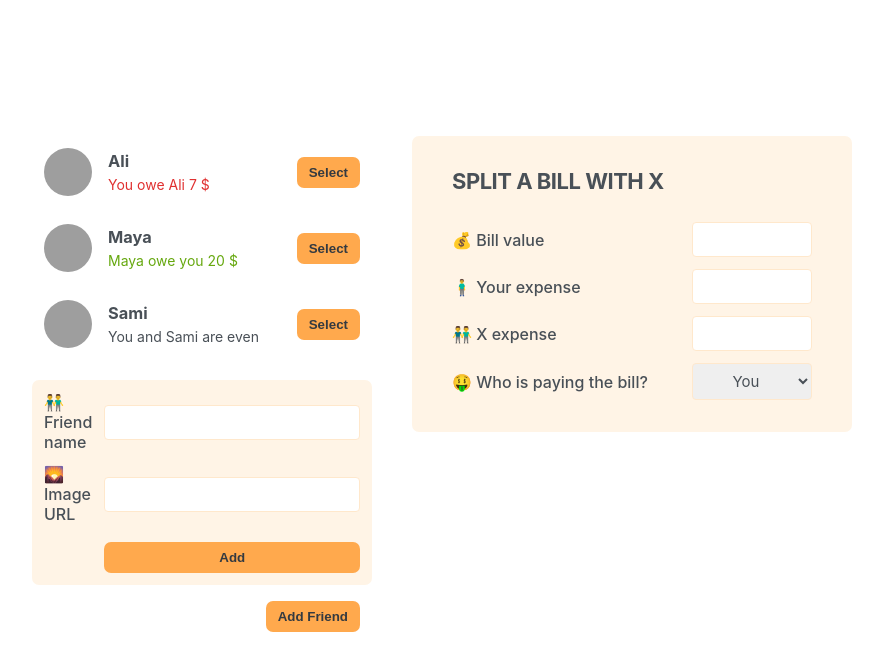
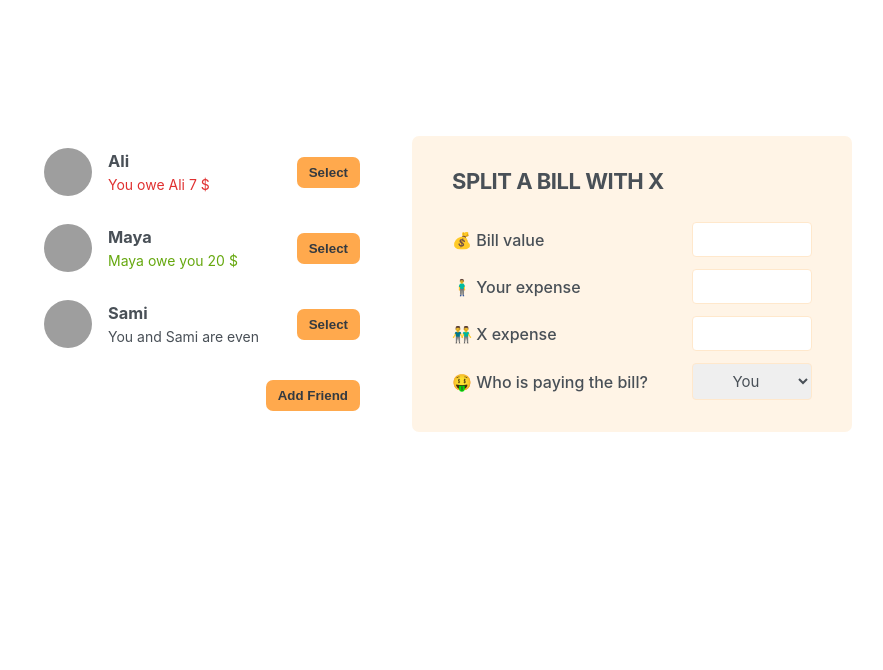
Before and after one commit to Rahaf-Mansour/split-bill-with-a-friend, a React (Vite) app: page / in a window 1280 px wide. Shown: the top 670 px of the page, without its empty margins (198-1081 px from the left). Built offline with nearby package versions, Linux system fonts and the light colour scheme; grey boxes are pictures that could not be loaded.

Commit message:
able and disable the Add Friend form

```diff
--- a/src/App.jsx
+++ b/src/App.jsx
@@ -23,13 +23,18 @@ const initialFriends = [
 ];
 
 function App() {
+  const [showAddFriend, setShowAddFriend] = useState(false);
+
+  function handleAddFiend() {
+    setShowAddFriend((curr) => !curr);
+  }
 
   return (
     <div className='app'>
       <div className='sidebar'>
         <FriendsList />
-        <FormAddFriend />
-        <Button>Add Friend</Button>
+        {showAddFriend && <FormAddFriend />}
+        <Button onClick={handleAddFiend}> {showAddFriend ? "Close" : "Add Friend"}</Button>
       </div>
       <FormSplitBill />
     </div>
@@ -100,9 +105,9 @@ function FormSplitBill() {
   )
 }
 
-function Button({ children }) {
+function Button({ children, onClick }) {
 
   return (
-    <button className='button'>{children}</button>
+    <button className='button' onClick={onClick}>{children}</button>
   )
 }
```
